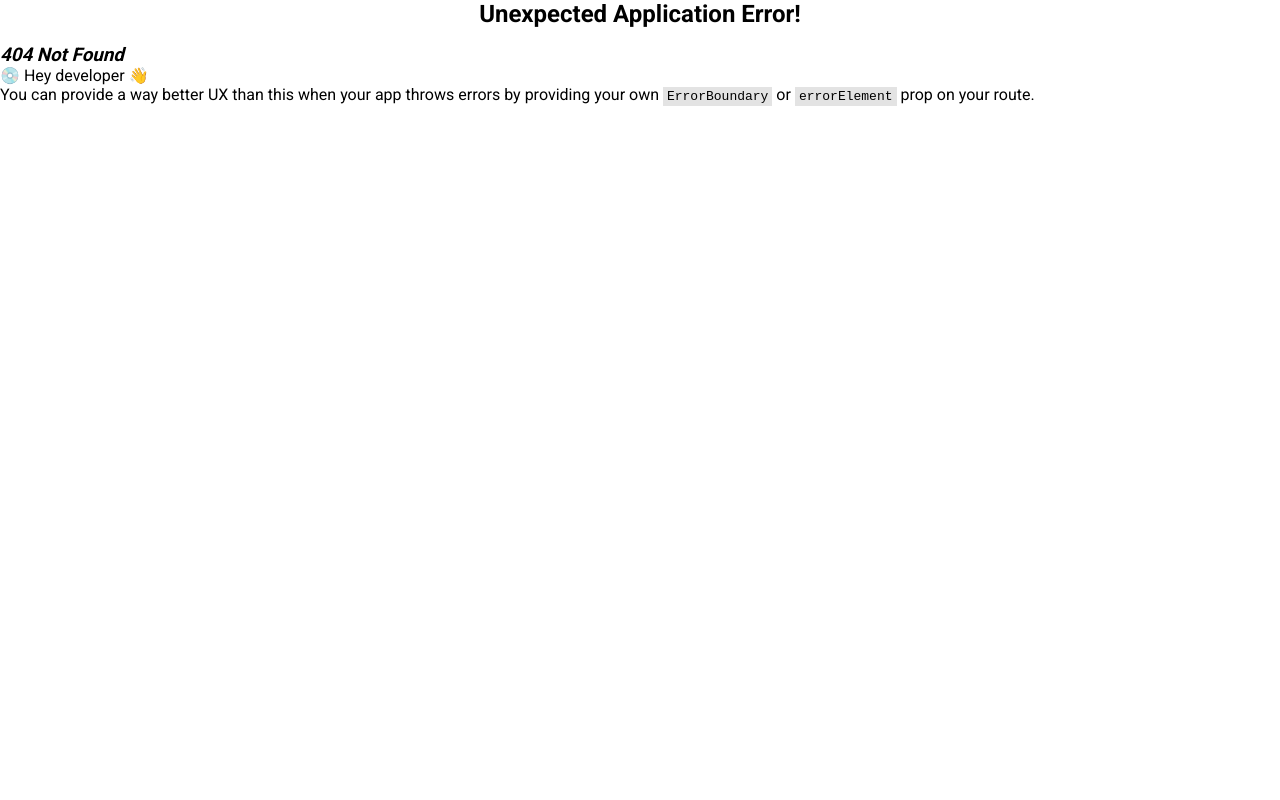
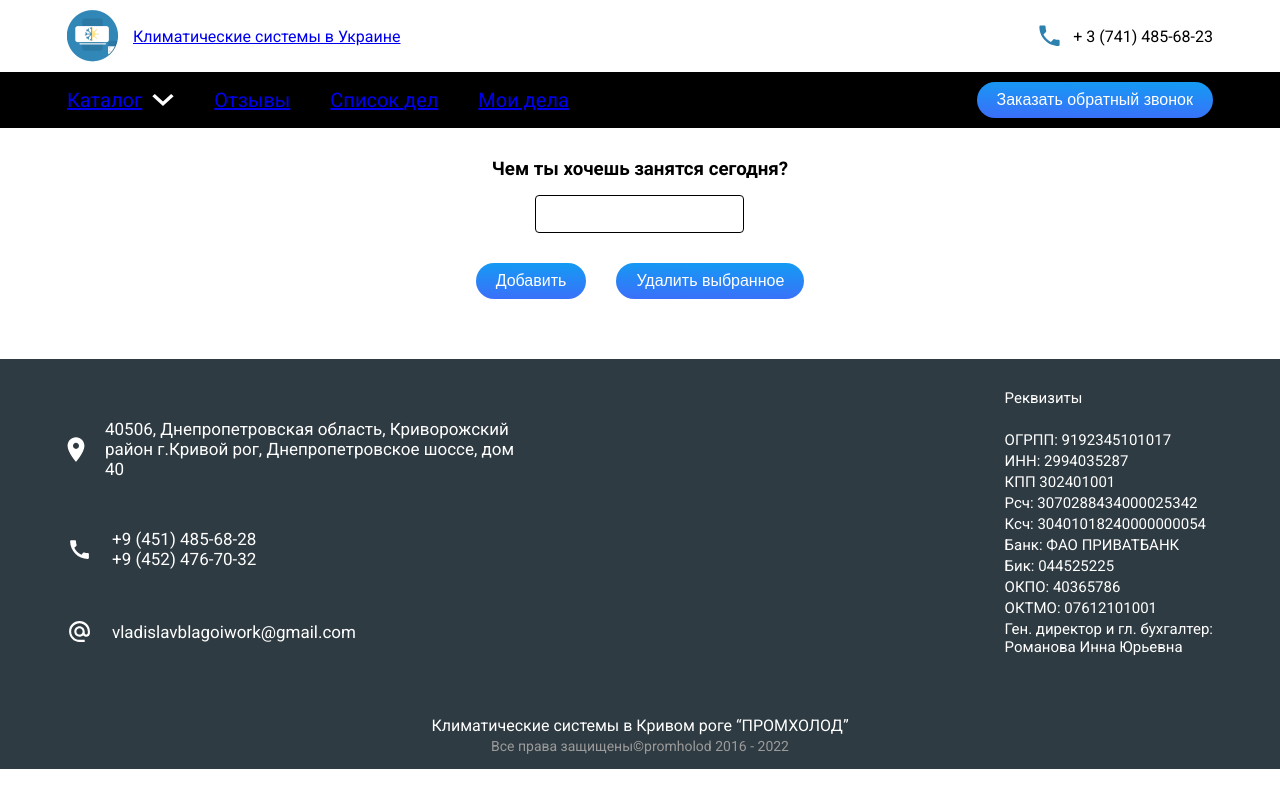
Before and after one commit to Blagoi4/React-Landing, a React (Vite) app: page /notes in a window 1280 px wide. Before the commit this address had no page. Built offline with nearby package versions, Linux system fonts and the light colour scheme.

Commit message:
add new Page Notes

```diff
--- a/src/components/Header/index.jsx
+++ b/src/components/Header/index.jsx
@@ -39,8 +39,8 @@ const Header = () => {
               <Link to='/todos'>
               <p>Список дел</p>
               </Link>
-              <Link to='/todoRedux'>
-              <p>TODO Redux</p>
+              <Link to='/notes'>
+              <p>Мои дела</p>
               </Link>
             </div>
             <div className="header-catalog__button">
--- /dev/null
+++ b/src/components/MyNotes/MyNotes.css
@@ -0,0 +1,77 @@
+.todo-redux-wrapper {
+    padding: 30px;
+     display: flex;
+     flex-direction: column;
+     align-items: center;
+     justify-content: center;
+     gap: 30px;
+ }
+ .todo-redux-input-wrapper {
+     display: flex;
+     flex-direction: column;
+     justify-content: center;
+     align-items: center;
+     gap: 15px;
+ }
+.checkboxStyle {
+    display: flex;
+    padding-right: 5px;
+
+}
+ .inpt {
+     display: flex;
+   width: 100%;
+   height: calc(2.25rem + 2px);
+   padding: 0.375rem 0.75rem;
+   font-family: inherit;
+   font-size: 1rem;
+   font-weight: 400;
+   line-height: 1.5;
+   color: #212529;
+   background-color: #fff;
+   background-clip: padding-box;
+   border: 1px solid black;
+   border-radius: 0.25rem;
+   transition: border-color 0.15s ease-in-out, box-shadow 0.15s ease-in-out;
+
+
+ }
+ .btn-wrapper {
+     display: flex;
+     align-items: center;
+     justify-content: center;
+     gap: 30px;
+ }
+ .todo-info-wrapper {
+     display: flex;
+     align-items: center;
+     flex-wrap: wrap;
+     /* gap: 15px; */
+     justify-content: center;
+ }
+ .todo-redux-title {
+     display: flex;
+     -webkit-box-shadow: 0px 10px 13px -7px #000000, 2px 5px 15px 5px rgba(0,0,0,0);
+box-shadow: 0px 10px 13px -7px #000000, 2px 5px 15px 5px rgba(0,0,0,0);
+     border: 2px solid blue;
+     gap: 10px;
+     align-items: center;
+     justify-content: center;
+     padding-left: 5px;
+ }
+
+ .todo-redux-text {
+ display: flex;
+ padding: 14px 14px;
+
+ }
+
+
+ .text-strike {
+
+ text-decoration: line-through;
+ }
+
+ .text {
+     color:black;
+ }
--- /dev/null
+++ b/src/components/MyNotes/index.jsx
@@ -0,0 +1,86 @@
+import { useState } from "react";
+import "./MyNotes.css";
+
+const MyNotes = ({ title }) => {
+  const [todo, setTodo] = useState([]);
+  const [inputText, setInputText] = useState("");
+
+  const addTodo = () => {
+    if (inputText) {
+      const newItem = {
+        id: Math.random().toString(36).substring(2, 9),
+        task: inputText,
+        done: false,
+      };
+
+      setTodo([...todo, newItem]);
+      setInputText("");
+    }
+  };
+
+  const toggleHandle = (id) => {
+    setTodo([
+      ...todo.map((item) =>
+        item.id === id ? { ...item, done: !item.done } : { ...item }
+      ),
+    ]);
+  };
+
+  const removeSelectedTodos = () => {
+    setTodo([...todo.filter((el) => el.done === false)]);
+  };
+
+  const removeTodo = (id) => {
+    setTodo([...todo.filter((el) => el.id !== id)]);
+  };
+
+  return (
+    <>
+      <div className="container">
+        <div className="todo-redux-wrapper">
+          <div className="todo-redux-input-wrapper">
+            <h3>{title}</h3>
+            <div>
+              <input
+                className="inpt"
+                value={inputText}
+                onChange={(event) => setInputText(event.target.value)}
+                type="text"
+              />
+            </div>
+          </div>
+          <div className="btn-wrapper">
+            <button className="btn" onClick={addTodo}>
+              Добавить
+            </button>
+            <button className="btn" onClick={() => removeSelectedTodos()}>
+              Удалить выбранное
+            </button>
+          </div>
+          <div className="todo-info-wrapper">
+            {todo.map((item) => (
+              <div key={item.id} className="todo-redux-title">
+                <div onClick={() => removeTodo(item.id)}>×</div>
+                <div className="todo-redux-text">
+                  <p className={item.done ? "text-strike" : "text"}>
+                    {item.task}
+                  </p>
+                </div>
+                <div className="checkboxStyle">
+                  <input
+                    onClick={() => toggleHandle(item.id)}
+                    type="checkbox"
+                    name=""
+                    id=""
+                  />
+                </div>
+              </div>
+            ))}
+          </div>
+        </div>
+      </div>
+    </>
+  );
+};
+
+export default MyNotes;
--- /dev/null
+++ b/src/pages/Notes.jsx
@@ -0,0 +1,12 @@
+import '../components/MyNotes/MyNotes.css'
+import MyNotes from "../components/MyNotes";
+
+const Notes = () => {
+  return (
+    <>
+    <MyNotes title='Чем ты хочешь занятся сегодня?'/>
+    </>
+  )
+};
+
+export default Notes;
--- a/src/pages/TodoRedux.jsx
+++ /dev/null
@@ -1,44 +0,0 @@
-import { useSelector, useDispatch } from "react-redux";
-import { useState } from "react";
-import { addTodo, removeTodo } from "./todoReduxSlice";
-import "./todoRedux.css";
-
-const TodoRedux = () => {
-  const [text, setText] = useState("");
-
-  const todo = useSelector((state) => state.todo.todo);
-  const dispatch = useDispatch();
-
-  return (
-    <>
-      <div className="container">
-        <div className="todo-redux-wrapper">
-          <div className="todo-redux-input-wrapper">
-            <h3>Что ты хочешь сегодня сделать?</h3>
-            <div>
-              <input className="inpt"
-                onChange={(event) => setText(event.target.value)}
-                type="text"
-              />
-            </div>
-          </div>
-          <div className="btn-wrapper">
-            <button className="btn" onClick={() => dispatch(addTodo(text))}>
-              Добавить
-            </button>
-            <button className="btn" onClick={() => dispatch(removeTodo())}>Удалить</button>
-          </div>
-          <div className="todo-info-wrapper">
-            {todo.map((item, index) => (
-              <div className="todo-redux-title" key={index}>
-                <p className="todo-redux-text">{item}</p>
-              </div>
-            ))}
-          </div>
-        </div>
-      </div>
-    </>
-  );
-};
-
-export default TodoRedux;
--- a/src/pages/todoRedux.css
+++ b/src/pages/todoRedux.css
@@ -1,4 +1,4 @@
-.todo-redux-wrapper {
+/* .todo-redux-wrapper {
    padding: 30px;
     display: flex;
     flex-direction: column;
@@ -54,3 +54,12 @@
 display: flex;
 padding: 14px 14px;
 }
+
+
+.text-strike {
+text-decoration: line-through;
+}
+
+.text {
+    background-color: red;
+} */
--- a/src/pages/todoReduxSlice.jsx
+++ b/src/pages/todoReduxSlice.jsx
@@ -1,21 +1,29 @@
 import { createSlice } from "@reduxjs/toolkit";
 
 const todoReduxSlice = createSlice({
-  name: "addTodo",
+  name: "Todo",
   initialState: {
     todo: [],
   },
   reducers: {
     addTodo(state, action) {
-      state.todo.push(action.payload);
+      state.todo.push({
+        id: Math.random().toString(36).substring(2, 9),
+        text: action.payload,
+        done: false,
+      });
     },
+
+      doneTodo(state,action) {
+        state.todo.done
+      },
+
+
     removeTodo(state) {
-        state.todo.pop()
-    }
-
+      state.todo.pop();
+    },
   },
-
 });
 
 export default todoReduxSlice.reducer;
-export const { addTodo, removeTodo } = todoReduxSlice.actions;
+export const { addTodo, removeTodo, doneTodo } = todoReduxSlice.actions;
--- a/src/routing/routing.jsx
+++ b/src/routing/routing.jsx
@@ -8,7 +8,8 @@ import Home from '../pages/Home';
 import Catalog from '../pages/Catalog';
 import Reviews from '../pages/Reviews'
 import Todos from '../pages/Todos';
-import TodoRedux from '../pages/TodoRedux';
+import Todo from '../pages/Notes';
+import Notes from '../pages/Notes';
 
 export const router = createBrowserRouter(
   createRoutesFromElements(
@@ -17,7 +18,7 @@ export const router = createBrowserRouter(
       <Route path="/catalog" element={<Catalog />} />
       <Route path='/reviews' element={<Reviews/>}/>
       <Route path='/todos' element={<Todos/>}/>
-      <Route path='/todoRedux' element={<TodoRedux/>}/>
+      <Route path='/notes' element={<Notes/>}/>
     </Route>,
   ),
 );
```
